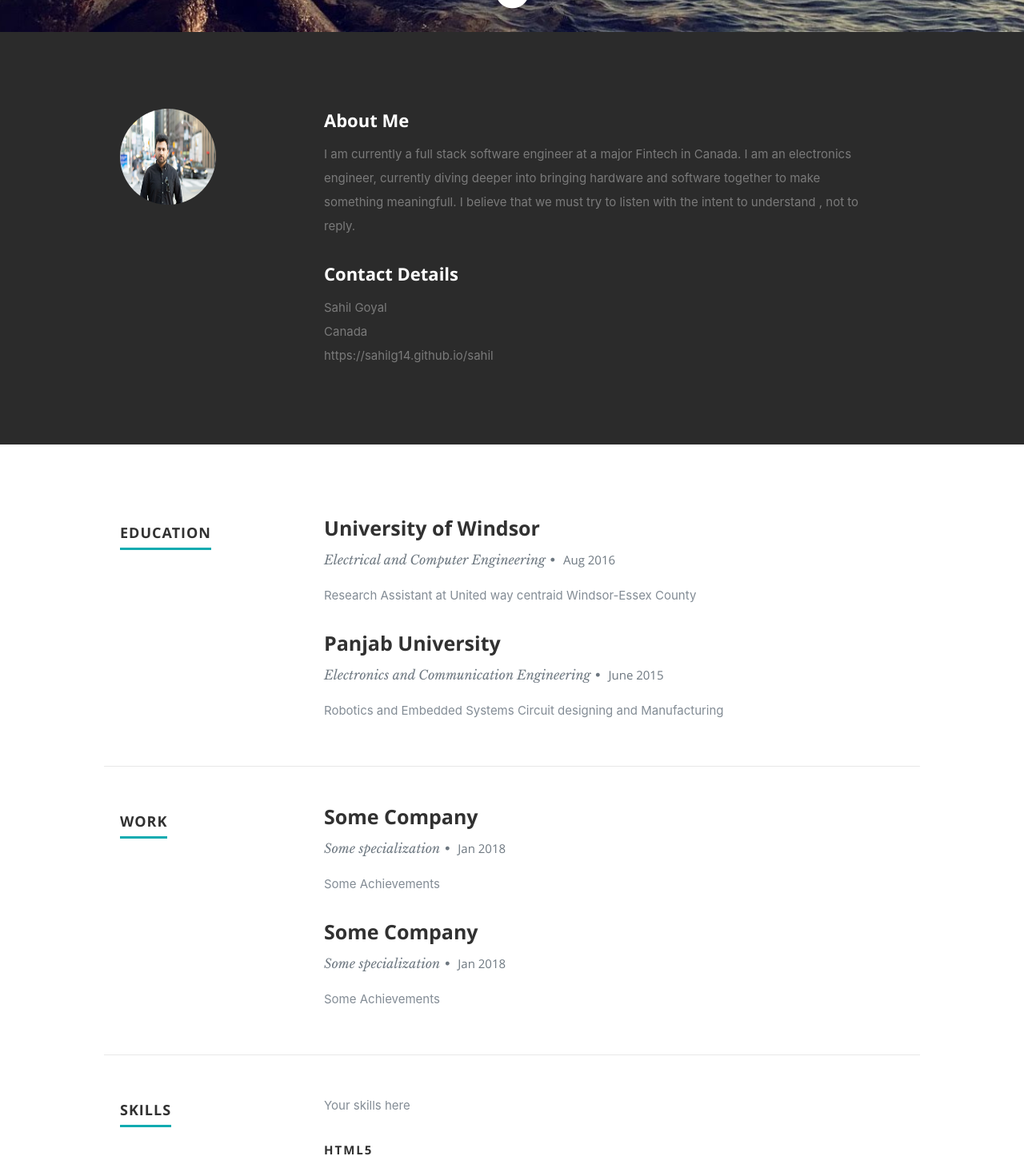
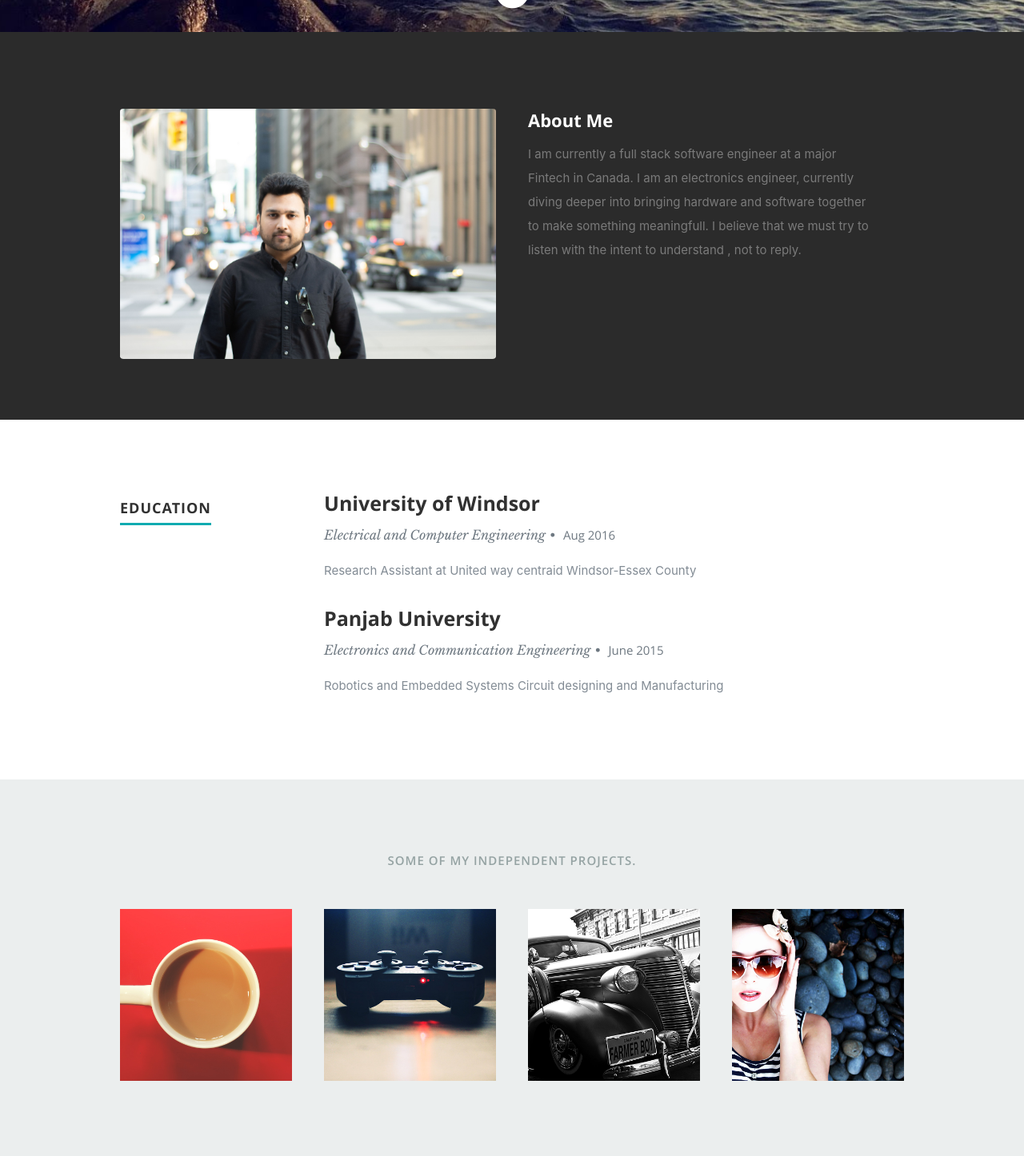
Before and after one commit to sahilg14/sahil, a React (Create React App) app: page / in a window 1280 px wide. Shown: the part 760-2206 px from the top of the page at 80% size. Built offline with nearby package versions, Linux system fonts and the light colour scheme.

Commit message:
updated the profile pic specs

```diff
--- a/public/css/layout.css
+++ b/public/css/layout.css
@@ -87,7 +87,7 @@ header .banner-text hr {
 header .social {
    margin: 24px 0;
    padding: 0;
-   font-size: 30px;
+   font-size: 70px;
    text-shadow: 0px 1px 2px rgba(0, 0, 0, .8);
 }
 header .social li {
@@ -208,9 +208,9 @@ ul#nav li.current a { color: #F06000; }
 }
 #about .profile-pic {
    position: relative;
-   width: 120px;
-   height: 120px;
-   border-radius: 100%;
+   width: auto;
+   height: auto;
+   border-radius: 1%;
 }
 #about .contact-details { width: 41.66667%; }
 #about .download {
--- a/src/components/About.js
+++ b/src/components/About.js
@@ -1,42 +1,32 @@
-import React, { Component } from 'react';
+import React, { Component } from "react";
 export default class About extends Component {
   render() {
     let resumeData = this.props.resumeData;
     return (
       <section id="about">
         <div className="row">
-
-            <div className="three columns">
-
-               <img className="profile-pic"  src="images/profilepic.jpg" alt="" />
-
+          <div className="six columns">
+            <img className="profile-pic" src="images/profilepic.jpg" alt="" />
           </div>
 
-            <div className="nine columns main-col">
+          <div className="six columns main-col">
+            <h2>About Me</h2>
+            <p>{resumeData.aboutme}</p>
 
-               <h2>About Me</h2>
-               <p>
-               {
-                 resumeData.aboutme
-               }
-               </p>
-
+            {false && (
               <div className="row">
-
                 <div className="columns contact-details">
-
                   <h2>Contact Details</h2>
                   <p className="address">
                     <span>{resumeData.name}</span>
-                     <br></br>
-       						   <span>
-                     {resumeData.address}
-                    </span>
-                    <br></br>
+                    <br />
+                    <span>{resumeData.address}</span>
+                    <br />
                     <span>{resumeData.website}</span>
                   </p>
                 </div>
               </div>
+            )}
           </div>
         </div>
       </section>
--- a/src/components/Portfolio.js
+++ b/src/components/Portfolio.js
@@ -6,7 +6,7 @@ export default class Porfolio extends Component {
       <section id="portfolio">
       <div className="row">
         <div className="twelve columns collapsed">
-          <h1>Check Out Some of My Works.</h1>
+          <h1>Some of My Independent Projects.</h1>
           <div id="portfolio-wrapper" className="bgrid-quarters s-bgrid-thirds cf">
           {
             resumeData.portfolio && resumeData.portfolio.map((item)=>{
--- a/src/components/Resume.js
+++ b/src/components/Resume.js
@@ -1,99 +1,96 @@
-import React, { Component } from 'react';
-export default  class Resume extends Component {
+import React, { Component } from "react";
+export default class Resume extends Component {
   render() {
     let resumeData = this.props.resumeData;
     return (
       <section id="resume">
-
-         <div className="row education">
-
+        <div className="row">
           <div className="three columns header-col">
-               <h1><span>Education</span></h1>
+            <h1>
+              <span>Education</span>
+            </h1>
           </div>
 
           <div className="nine columns main-col">
-              {
-                resumeData.education && resumeData.education.map((item)=>{
-                  return(
+            {resumeData.education &&
+              resumeData.education.map(item => {
+                return (
                   <div className="row item">
                     <div className="twelve columns">
                       <h3>{item.UniversityName}</h3>
                       <p className="info">
                         {item.specialization}
-                          <span>&bull;</span> <em className="date">{item.MonthOfPassing} {item.YearOfPassing}</em></p>
-                          <p>
-                          {item.Achievements}
+                        <span>&bull;</span>{" "}
+                        <em className="date">
+                          {item.MonthOfPassing} {item.YearOfPassing}
+                        </em>
                       </p>
+                      <p>{item.Achievements}</p>
                     </div>
                   </div>
-                  )
-                })
-              }
+                );
+              })}
           </div>
         </div>
+        {false && (
           <div className="row work">
             <div className="three columns header-col">
-               <h1><span>Work</span></h1>
+              <h1>
+                <span>Work</span>
+              </h1>
             </div>
-
             <div className="nine columns main-col">
-              {
-                resumeData.work && resumeData.work.map((item) => {
-                  return(
+              {resumeData.work &&
+                resumeData.work.map(item => {
+                  return (
                     <div className="row item">
                       <div className="twelve columns">
                         <h3>{item.CompanyName}</h3>
                         <p className="info">
                           {item.specialization}
-                          <span>&bull;</span> <em className="date">{item.MonthOfLeaving} {item.YearOfLeaving}</em></p>
-                          <p>
-                          {item.Achievements}
+                          <span>&bull;</span>{" "}
+                          <em className="date">
+                            {item.MonthOfLeaving} {item.YearOfLeaving}
+                          </em>
                         </p>
-                       </div>
-
-                    </div>
-
-                  )
-                })
-              }
+                        <p>{item.Achievements}</p>
                       </div>
                     </div>
+                  );
+                })}
+            </div>
+          </div>
+        )}
 
-
+        {false && (
           <div className="row skill">
-
             <div className="three columns header-col">
-               <h1><span>Skills</span></h1>
+              <h1>
+                <span>Skills</span>
+              </h1>
             </div>
 
             <div className="nine columns main-col">
-
-               <p>
-               {resumeData.skillsDescription}
-               </p>
+              <p>{resumeData.skillsDescription}</p>
 
               <div className="bars">
-
                 <ul className="skills">
-                {
-                  resumeData.skills && resumeData.skills.map((item) => {
-                    return(
+                  {resumeData.skills &&
+                    resumeData.skills.map(item => {
+                      return (
                         <li>
-                      <span className={`bar-expand ${item.skillname.toLowerCase()}`}>
-                      </span><em>{item.skillname}</em>
+                          <span
+                            className={`bar-expand ${item.skillname.toLowerCase()}`}
+                          />
+                          <em>{item.skillname}</em>
                         </li>
-                    )
-                  })
-                }
-
+                      );
+                    })}
                 </ul>
-
               </div>
-
             </div>
-
           </div>
-
+        )}
       </section>
     );
   }
```
Also changed, not shown: public/images/portfolio/bg2.jpg (added), public/images/portfolio/p3.jpeg (added). Lines whose indentation alone changed are shown as unchanged.
